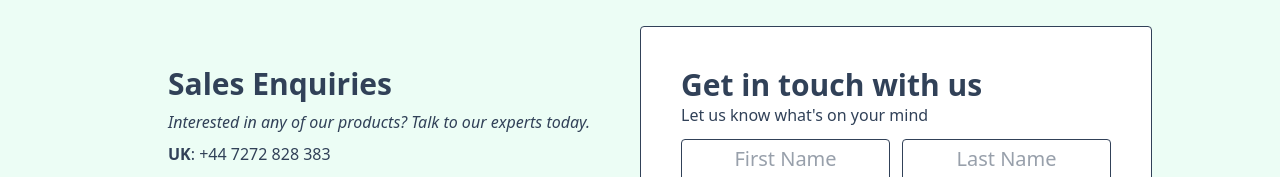
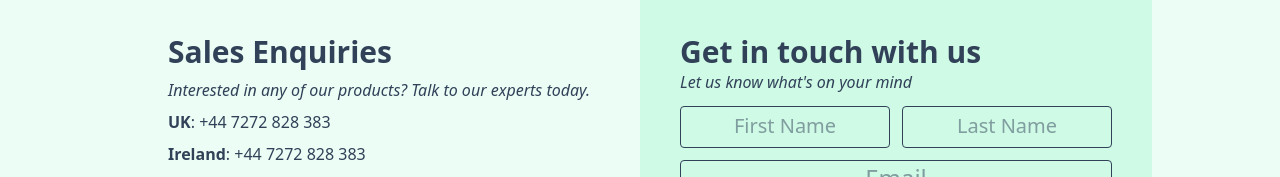
Before and after one commit to FredH2O/zenscape, a Next.js app: page /contact in a window 1280 px wide. Shown: the part 508-685 px from the top of the page. Built offline with nearby package versions, Linux system fonts and the light colour scheme.

Commit message:
small changes

```diff
--- a/app/contact/page.tsx
+++ b/app/contact/page.tsx
@@ -58,7 +58,7 @@ const Contact = () => {
         </div>
       </div>
 
-      <div className="max-w-6xl mx-auto p-10 flex justify-center items-center">
+      <div className="max-w-6xl mx-auto p-2 flex justify-center items-center">
         <div className="grid lg:grid-cols-2 py-10">
           <div className="space-y-2 p-10">
             {/* react icon here */}
@@ -77,11 +77,11 @@ const Contact = () => {
           </div>
 
           <form
-            className="max-w-lg bg-white rounded flex justify-center border p-10 flex-col"
+            className="max-w-lg bg-emerald-200/40 rounded flex justify-center lg:p-10 p-5 flex-col"
             action=""
           >
             <h2 className="text-3xl font-semibold">Get in touch with us</h2>
-            <p>Let us know what&apos;s on your mind</p>
+            <p className="italic">Let us know what&apos;s on your mind</p>
 
             <div className="flex flex-col gap-3 py-3">
               <div className=" flex justify-center gap-3 items-center">
```
